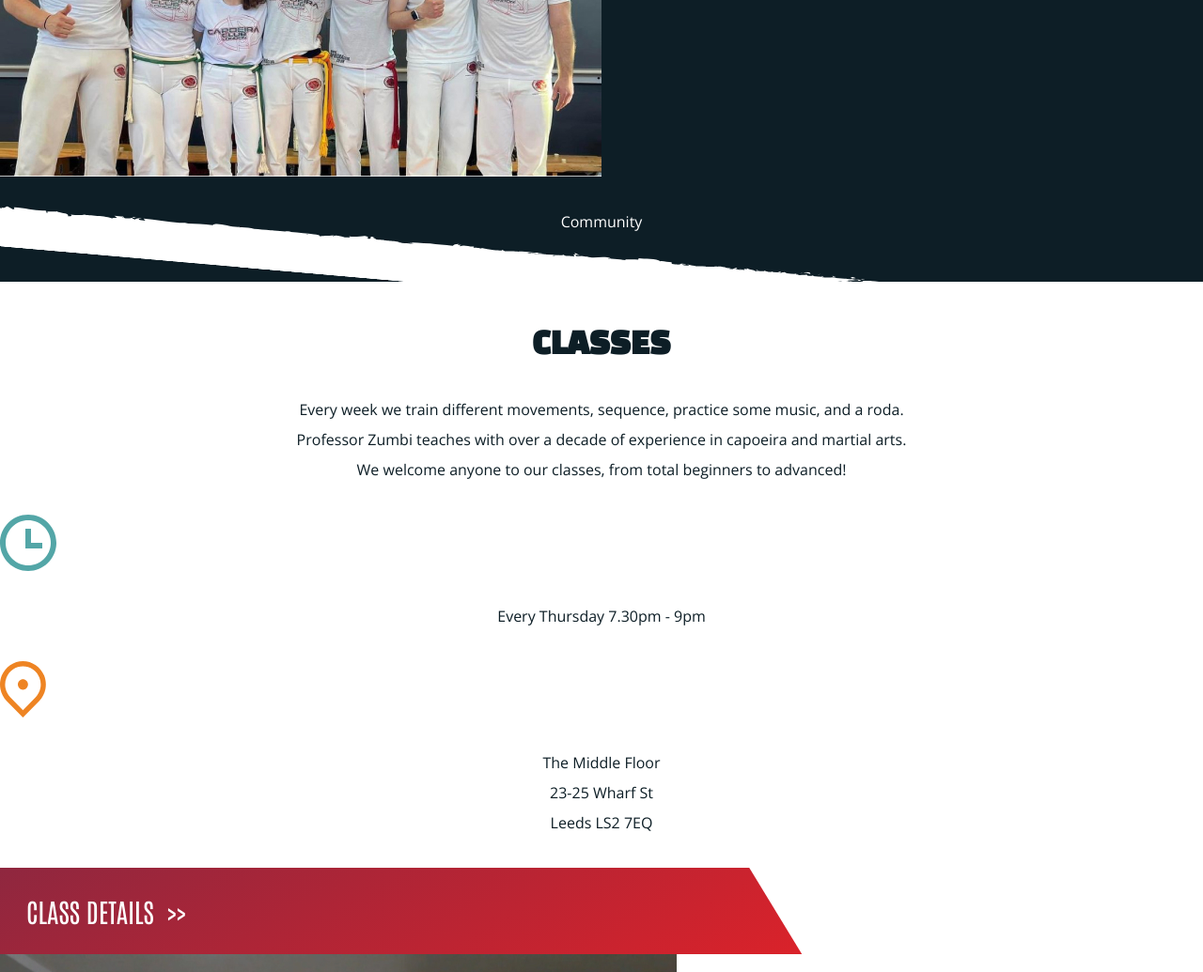
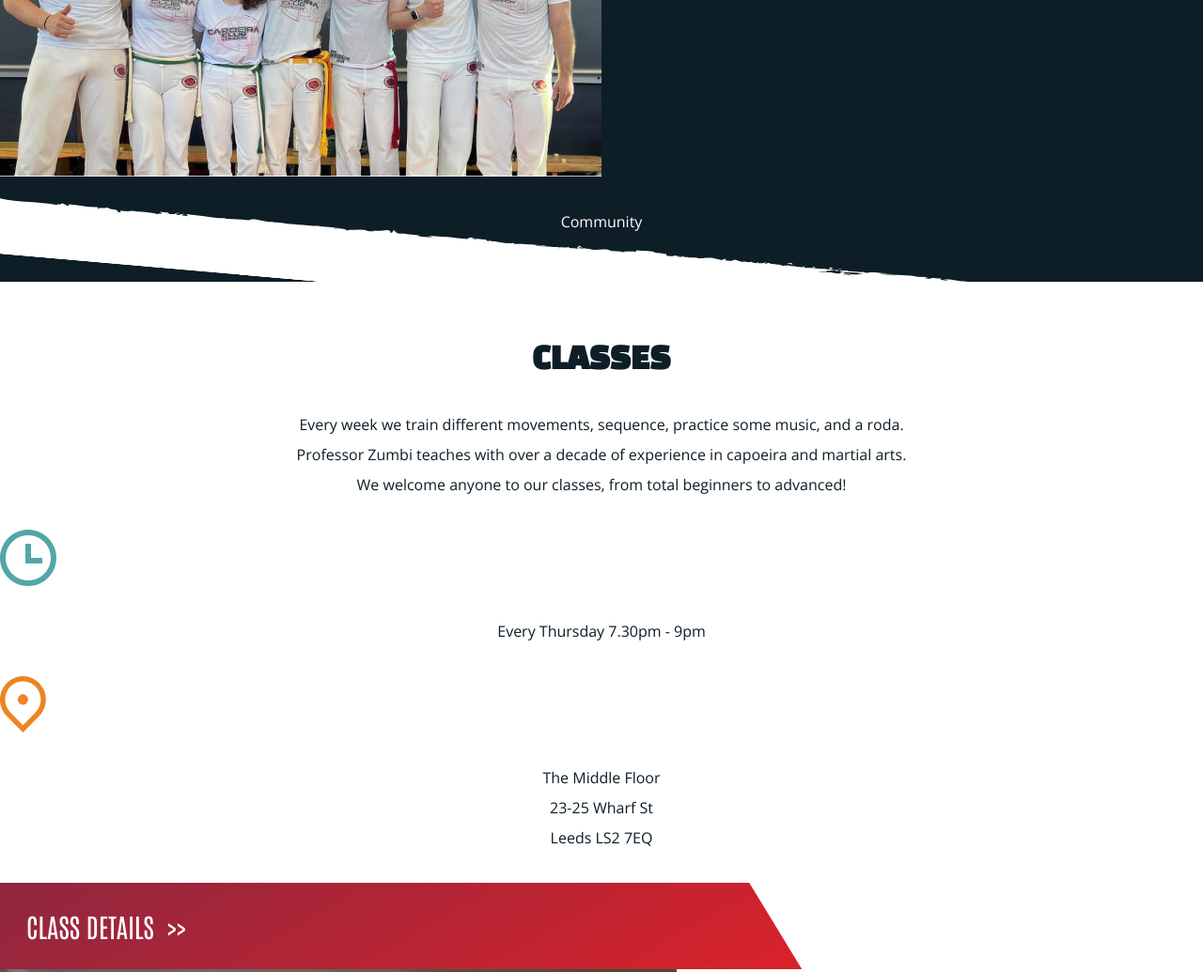
Before and after one commit to axCaffiend/capoeira-club-leeds-website, a plain HTML site: page index.html in a window 1280 px wide. Shown: the part 1961-2996 px from the top of the page at 94% size. Drawn offline with nearby package versions, Linux system fonts and the light colour scheme.

Commit message:
Minor change - Increased section::before block height to 4em. Mask size 110% - 100%.

```diff
--- a/style.css
+++ b/style.css
@@ -538,26 +538,27 @@ p {
 /* >>> NOTE: DOESN'T SCALE HEIGHT TO COVER SECTION EDGE ABOVE 500px */
 
 .page-section::before {
-    --block-height: 3em;
+    --block-height: 4em;
 
     content: "";
     background-color: inherit;
+    /* background-color: red; */
     display: block;
     width: 110%;
     height: var(--block-height);
 
     transform-origin: center center;
-    transform: rotate(5deg) translate(-5%, calc(var(--block-height) * -0.5));
+    transform: rotate(5deg) translate(-5%, calc(var(--block-height) * -0.50));
 
     mask-image: var(--mask-box-square);
-    mask-size: 110%;
+    mask-size: 100%;
     mask-position: top center;
     mask-repeat: no-repeat;
 }
 
 .page-section:nth-of-type(odd)::before {
 
-    transform: rotate(-5deg) translate(-5%, calc(var(--block-height) * -0.5));
+    transform: rotate(-5deg) translate(-5%, calc(var(--block-height) * -0.50));
 }
 
 .page-section:first-of-type::before {
```
